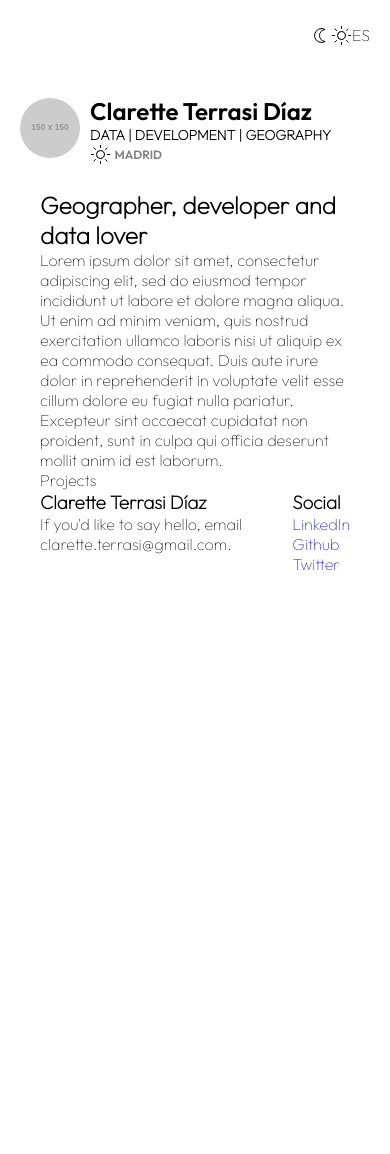
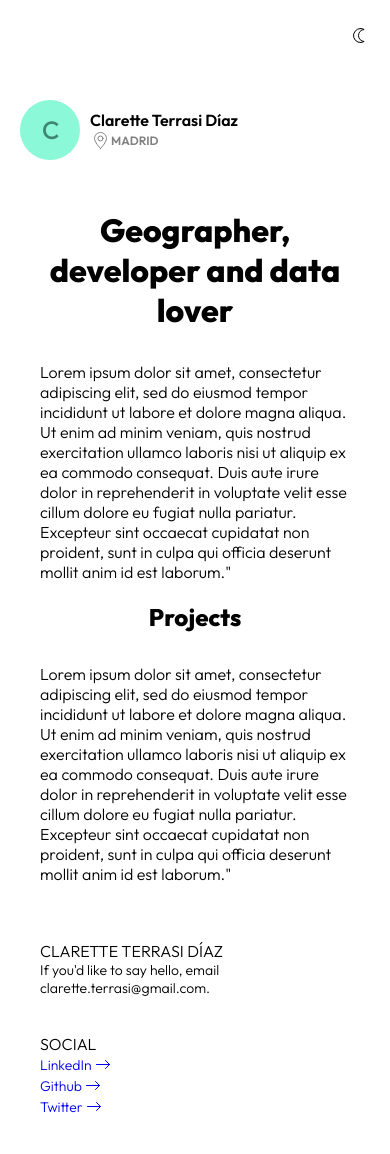
Before and after one commit to cterrasid/my-third-portfolio, a Gatsby site: page / in a window 390 px wide. Before the commit the page ends 844 px from the top, so only its background shows below. Built offline with nearby package versions, Linux system fonts and the light colour scheme; Gatsby itself is replaced by a stand-in of ours; placeholder pictures from the web are drawn by us.

Commit message:
Update the styles on mobile version

```diff
--- /dev/null
+++ b/src/components/Heading/index.js
@@ -0,0 +1,16 @@
+import React from "react";
+import "./styles.css";
+
+const Heading = ({ Tag, className = "", text }) => {
+  const headingClass = {
+    h1: "",
+    h2: "title--second",
+    h3: "title--third"
+  };
+
+  return (
+    <Tag className={`title ${headingClass[Tag]} ${className}`}>{text}</Tag>
+  );
+};
+
+export default Heading;
--- /dev/null
+++ b/src/components/Heading/styles.css
@@ -0,0 +1,10 @@
+.title {
+  font-family: "Outfit-ExtraBold";
+  font-size: 32px;
+  margin: 0 0 32px 0;
+  text-align: center;
+}
+
+.title--second {
+  font-size: 24px;
+}
--- a/src/components/List/index.js
+++ b/src/components/List/index.js
@@ -1,13 +1,15 @@
 import React from "react";
+import "./styles.css";
 
-const List = ({ Tag = "ul", items }) => {
+const List = ({ Tag = "ul", items, className, icon }) => {
   return (
     <Tag>
       {items.map((item) => (
-        <li>
+        <li className={`list ${className}`}>
           {item.link ? (
-            <a href={item.link} target="_blank">
+            <a href={item.link} target="_blank" className="list__link">
               {item.name}
+              {icon}
             </a>
           ) : (
             item.name
--- /dev/null
+++ b/src/components/List/styles.css
@@ -0,0 +1,4 @@
+.list__link {
+  display: flex;
+  align-items: center;
+}
--- a/src/components/Text/index.js
+++ /dev/null
@@ -1,7 +0,0 @@
-import React from "react";
-
-const Text = ({ Tag, className, text }) => {
-  return <Tag className={className}>{text}</Tag>;
-};
-
-export default Text;
--- a/src/components/Thumbnail/index.js
+++ b/src/components/Thumbnail/index.js
@@ -1,18 +1,13 @@
 import React from "react";
-import { Link } from "gatsby";
 import "./styles.css";
 
-const Thumbnail = ({ link, route = "/", image, description }) => {
+const Thumbnail = ({ image, description }) => {
   return (
     <div className="thumbnail">
-      {link ? (
-        <a href={link} className="thumbnail__link">
-          <img className="thumbnail__image" src={image} alt={description} />
-        </a>
+      {image ? (
+        <img className="thumbnail__image" src={image} alt={description} />
       ) : (
-        <Link to={route} className="thumbnail__route">
-          <img className="thumbnail__image" src={image} alt={description} />
-        </Link>
+        "C"
       )}
     </div>
   );
--- a/src/components/index.js
+++ b/src/components/index.js
@@ -1,6 +1,6 @@
 import Language from "./Language";
 import List from "./List";
-import Text from "./Text";
+import Heading from "./Heading";
 import Thumbnail from "./Thumbnail";
 
-export { Language, List, Text, Thumbnail };
+export { Language, List, Heading, Thumbnail };
--- a/src/containers/About/index.js
+++ b/src/containers/About/index.js
@@ -1,15 +1,21 @@
 import React from "react";
-import { Text } from "Components";
+import { Heading } from "Components";
+import { Section } from "Containers";
 
 const About = () => {
   return (
-    <section>
-      <Text Tag="h2" text="Geographer, developer and data lover" />
-      <Text
-        Tag="p"
-        text="Lorem ipsum dolor sit amet, consectetur adipiscing elit, sed do eiusmod tempor incididunt ut labore et dolore magna aliqua. Ut enim ad minim veniam, quis nostrud exercitation ullamco laboris nisi ut aliquip ex ea commodo consequat. Duis aute irure dolor in reprehenderit in voluptate velit esse cillum dolore eu fugiat nulla pariatur. Excepteur sint occaecat cupidatat non proident, sunt in culpa qui officia deserunt mollit anim id est laborum."
-      />
-    </section>
+    <Section>
+      <Heading Tag="h1" text="Geographer, developer and data lover" />
+      <p>
+        Lorem ipsum dolor sit amet, consectetur adipiscing elit, sed do eiusmod
+        tempor incididunt ut labore et dolore magna aliqua. Ut enim ad minim
+        veniam, quis nostrud exercitation ullamco laboris nisi ut aliquip ex ea
+        commodo consequat. Duis aute irure dolor in reprehenderit in voluptate
+        velit esse cillum dolore eu fugiat nulla pariatur. Excepteur sint
+        occaecat cupidatat non proident, sunt in culpa qui officia deserunt
+        mollit anim id est laborum."
+      </p>
+    </Section>
   );
 };
 
--- a/src/containers/Footer/index.js
+++ b/src/containers/Footer/index.js
@@ -1,5 +1,6 @@
 import React from "react";
-import { Text, List } from "Components";
+import { List } from "Components";
+import { ArrowRightIcon } from "Icons";
 import "./styles.css";
 
 const socialNetworks = [
@@ -10,20 +11,21 @@ const socialNetworks = [
 
 const Footer = () => {
   return (
-    <footer className="wrapper">
-      <div>
-        <section>
-          <Text Tag="h3" text="Clarette Terrasi Díaz" />
-          <Text
-            Tag="p"
-            text="If you'd like to say hello, email clarette.terrasi@gmail.com."
-          />
-        </section>
-        <section>
-          <Text Tag="h3" text="Social" />
-          <List items={socialNetworks} />
-        </section>
-      </div>
+    <footer className="footer wrapper">
+      <section className="footer__section">
+        <p className="footer__title">Clarette Terrasi Díaz</p>
+        <p className="content">
+          If you'd like to say hello, email clarette.terrasi@gmail.com.
+        </p>
+      </section>
+      <section className="footer__section">
+        <p className="footer__title">Social</p>
+        <List
+          items={socialNetworks}
+          className="content"
+          icon={<ArrowRightIcon />}
+        />
+      </section>
     </footer>
   );
 };
--- a/src/containers/Footer/styles.css
+++ b/src/containers/Footer/styles.css
@@ -1,4 +1,14 @@
-footer > div {
+.footer {
   display: flex;
   justify-content: space-evenly;
+  flex-direction: column;
+  height: 250px;
 }
+
+.footer__title {
+  text-transform: uppercase;
+}
+
+.footer__section .content {
+  font-size: 14px;
+}
--- a/src/containers/Header/index.js
+++ b/src/containers/Header/index.js
@@ -1,6 +1,6 @@
 import React from "react";
-import { LocationIcon, MoonIcon, SunIcon } from "Icons";
-import { Language, Thumbnail } from "Components";
+import { MoonIcon, LocationIcon } from "Icons";
+import { Thumbnail } from "Components";
 import "./styles.css";
 
 const Header = () => {
@@ -8,17 +8,11 @@ const Header = () => {
     <header className="header">
       <nav className="navbar">
         <MoonIcon />
-        <SunIcon />
-        <Language />
       </nav>
       <section className="hero">
-        <Thumbnail
-          image="https://via.placeholder.com/150"
-          description="placeholder image"
-        />
+        <Thumbnail image="" description="placeholder image" />
         <div className="info">
-          <h1 className="info__title">Clarette Terrasi Díaz</h1>
-          <h2 className="info__subtitle">Data | Development | Geography</h2>
+          <p className="info__title">Clarette Terrasi Díaz</p>
           <div className="info__location">
             <LocationIcon />
             <p className="text">Madrid</p>
--- a/src/containers/Header/styles.css
+++ b/src/containers/Header/styles.css
@@ -21,7 +21,15 @@
 }
 
 .hero .thumbnail {
+  align-self: center;
+  background: #8bf8d7;
+  border-radius: 100px;
+  color: #3e8671;
+  font-size: 24px;
+  font-weight: bold;
+  height: 60px;
   margin-right: 10px;
+  width: 60px;
 }
 
 .info {
@@ -42,13 +50,11 @@
 .info__location {
   display: flex;
   align-items: center;
-  justify-content: space-between;
-  width: 72px;
+  color: gray;
 }
 
 .info__location .text {
   text-transform: uppercase;
   font-size: 12px;
   font-family: "Outfit-SemiBold";
-  color: gray;
 }
--- a/src/containers/Layout/styles.css
+++ b/src/containers/Layout/styles.css
@@ -1,10 +1,14 @@
 @font-face {
-  font-family: "Outfit-Thin";
-  src: url("../../assets/fonts/Outfit-Thin.ttf");
+  font-family: "Outfit-Light";
+  src: url("../../assets/fonts/Outfit-Light.ttf");
 }
 @font-face {
   font-family: "Outfit-SemiBold";
   src: url("../../assets/fonts/Outfit-SemiBold.ttf");
+}
+@font-face {
+  font-family: "Outfit-ExtraBold";
+  src: url("../../assets/fonts/Outfit-ExtraBold.ttf");
 }
 
 *,
@@ -15,7 +19,7 @@
   box-sizing: border-box;
   list-style: none;
   text-decoration: none;
-  font-family: "Outfit-Thin", sans-serif;
+  font-family: "Outfit-Light", sans-serif;
 }
 
 body {
--- /dev/null
+++ b/src/containers/Section/index.js
@@ -0,0 +1,8 @@
+import React from "react";
+import "./styles.css";
+
+const Section = ({ children }) => {
+  return <section className="section">{children}</section>;
+};
+
+export default Section;
--- /dev/null
+++ b/src/containers/Section/styles.css
@@ -0,0 +1,3 @@
+.section {
+  margin: 20px 0;
+}
--- a/src/containers/index.js
+++ b/src/containers/index.js
@@ -2,5 +2,6 @@ import About from "./About";
 import Footer from "./Footer";
 import Header from "./Header";
 import Layout from "./Layout";
+import Section from "./Section";
 
-export { About, Footer, Layout, Header };
+export { About, Footer, Layout, Header, Section };
--- /dev/null
+++ b/src/icons/ArrowRightIcon/index.js
@@ -0,0 +1,19 @@
+import * as React from "react";
+
+const ArrowRightIcon = (props) => {
+  return (
+    <svg height={21} width={21} xmlns="http://www.w3.org/2000/svg" {...props}>
+      <g
+        fill="none"
+        fillRule="evenodd"
+        stroke="currentColor"
+        strokeLinecap="round"
+        strokeLinejoin="round"
+      >
+        <path d="m13.5 6.497 4 4.002-4 4.001M4.5 10.5h13" />
+      </g>
+    </svg>
+  );
+};
+
+export default ArrowRightIcon;
--- a/src/icons/index.js
+++ b/src/icons/index.js
@@ -1,5 +1,6 @@
-import LocationIcon from "./SunIcon";
+import ArrowRightIcon from "./ArrowRightIcon";
+import LocationIcon from "./LocationIcon";
 import MoonIcon from "./MoonIcon";
 import SunIcon from "./SunIcon";
 
-export { LocationIcon, MoonIcon, SunIcon };
+export { ArrowRightIcon, LocationIcon, MoonIcon, SunIcon };
--- a/src/pages/index.js
+++ b/src/pages/index.js
@@ -1,11 +1,23 @@
 import React from "react";
-import { About } from "Containers";
+import { About, Section } from "Containers";
+import { Heading } from "Components";
 
 const HomePage = () => {
   return (
     <main className="content wrapper">
       <About />
-      <section>Projects</section>
+      <Section>
+        <Heading Tag="h2" text="Projects" />
+        <p>
+          Lorem ipsum dolor sit amet, consectetur adipiscing elit, sed do
+          eiusmod tempor incididunt ut labore et dolore magna aliqua. Ut enim ad
+          minim veniam, quis nostrud exercitation ullamco laboris nisi ut
+          aliquip ex ea commodo consequat. Duis aute irure dolor in
+          reprehenderit in voluptate velit esse cillum dolore eu fugiat nulla
+          pariatur. Excepteur sint occaecat cupidatat non proident, sunt in
+          culpa qui officia deserunt mollit anim id est laborum."
+        </p>
+      </Section>
     </main>
   );
 };
```
Also changed, not shown: src/containers/About/styles.css (added).
